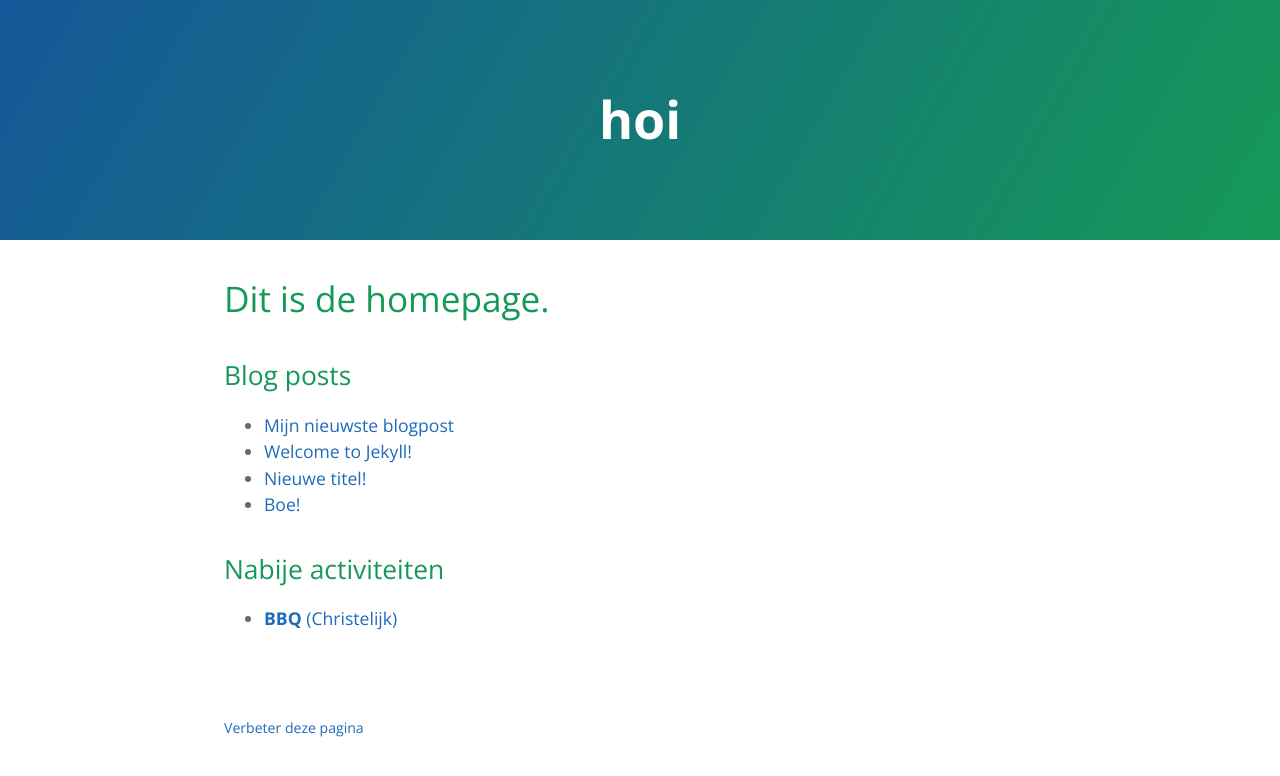
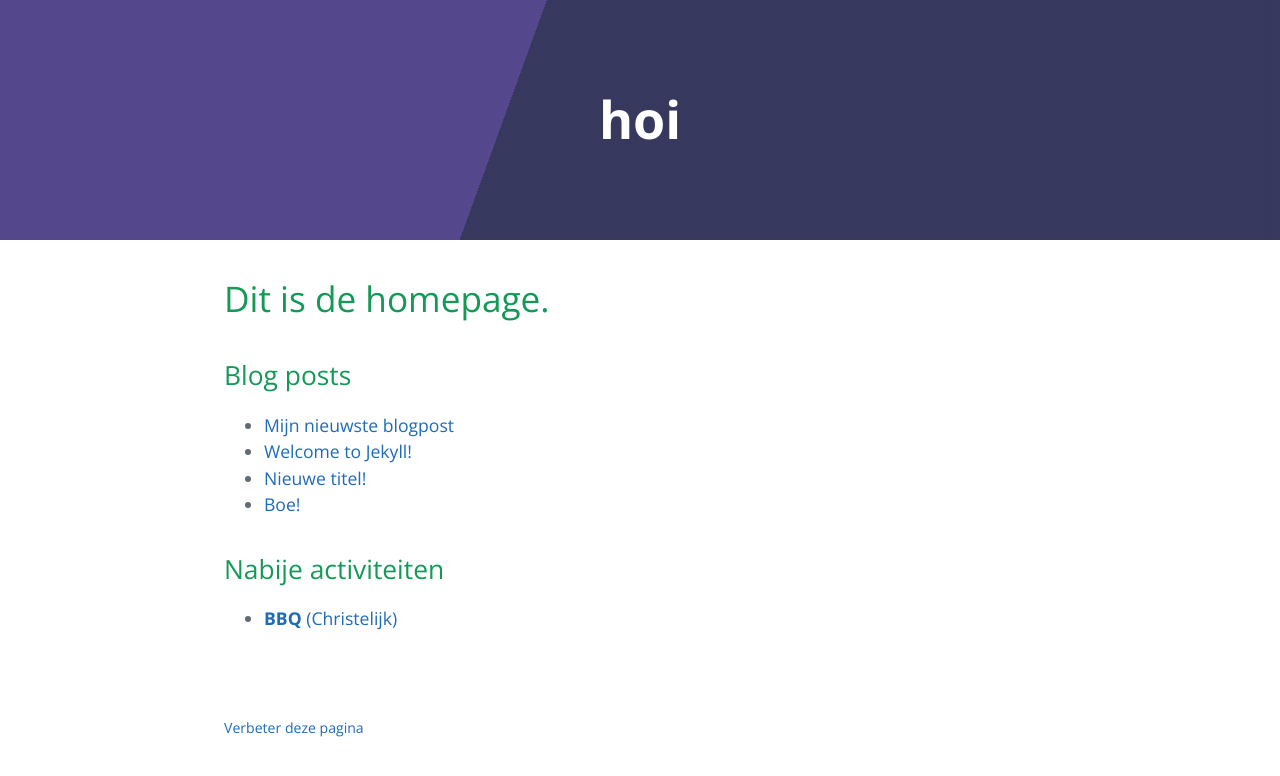
Before and after one commit to haampie/gsv, a Jekyll site: the page built from index.html, in a window 1280 px wide. Shown: the top 776 px of the page. Built offline with Jekyll 4.4.1, drawn with Linux system fonts in a browser that asks for light colours.

Commit message:
Update stylesheet.css

```diff
--- a/stylesheets/stylesheet.css
+++ b/stylesheets/stylesheet.css
@@ -57,7 +57,7 @@ a {
   color: #fff;
   text-align: center;
   background-color: #159957;
-  background-image: linear-gradient(120deg, #155799, #159957); }
+  background-image: linear-gradient(110deg, rgba(102, 51, 153, 0.8) 40%, rgba(64, 32, 96, 0.8) 0); }
 
 @media screen and (min-width: 64em) {
   .page-header {
```
